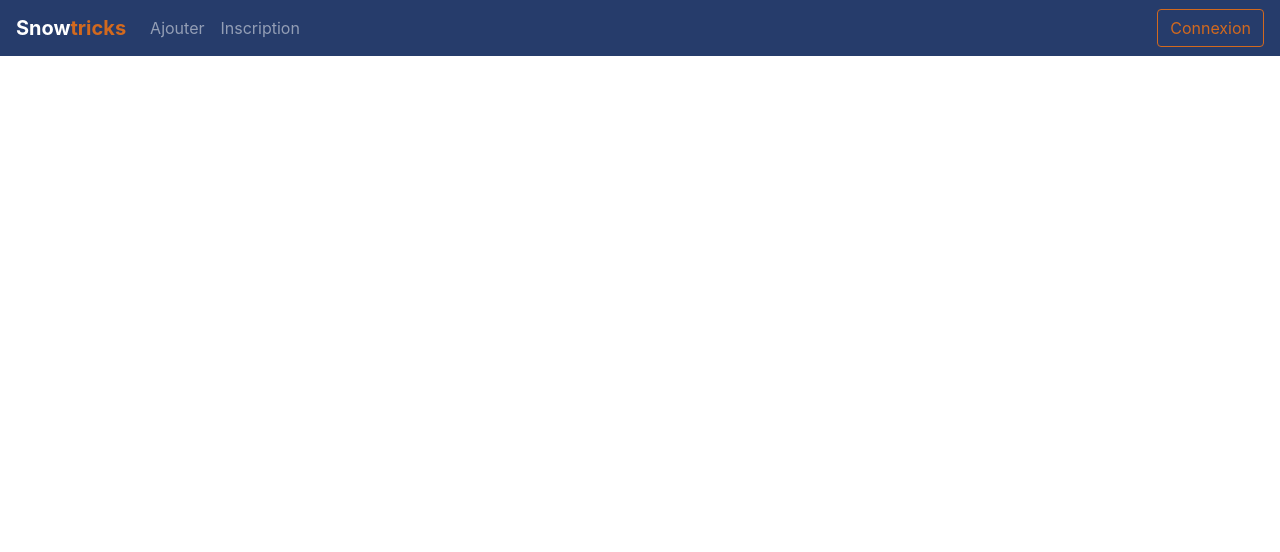
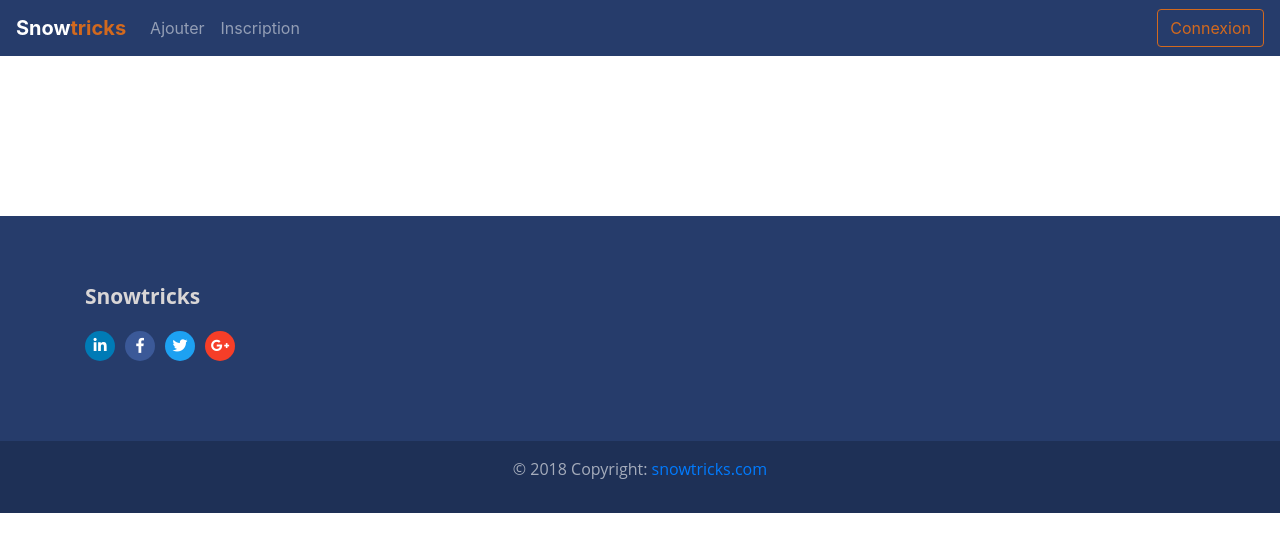
Before and after one commit to ludovicjj/p6-snowtricks, a Symfony app: template templates/base.html.twig in a window 1280 px wide. Shown: the top 552 px of the page. Run offline with Twig, Linux system fonts and the light colour scheme; the template is opened without the code that fills it, so the values that code supplies are empty; some libraries are stand-ins or nearby versions.

Commit message:
Footer with CSS

```diff
--- a/public/css/main.css
+++ b/public/css/main.css
@@ -58,3 +58,57 @@
     bottom: 0;
     left: 37%;
 }
+
+/* Footer */
+footer {
+    background-color:#263c6b;
+    min-height:150px;
+    font-family: 'Open Sans', sans-serif;
+    margin-top: 10em;
+    padding-top: 20px;
+}
+footer .footer_copyright {
+    margin-top: 5em;
+    min-height:40px;
+    background-color:rgba(0,0,0,.2);
+    color: rgba(255,255,255,.6);
+}
+footer .footer_title {
+    font-size:21px;
+    font-weight:700;
+    color:#d9d6d6;
+    margin-bottom:22px;
+}
+footer ul, footer li{
+    padding:0;
+    margin:0;
+}
+footer li{
+    list-style-type:none;
+}
+footer .footer_social .footer_social_icon {
+    width: 30px;
+    height: 30px;
+    font-size: 15px;
+    background-color: blue;
+    color: #fff;
+    text-align: center;
+    margin-right: 10px;
+    padding-top: 7px;
+    border-radius: 50%;
+}
+footer .footer_social li{
+    float:left;
+}
+footer .footer_social .linked-in{
+    background-color:#007bb6;
+}
+footer .footer_social .facebook{
+    background-color:#3b5998;
+}
+footer .footer_social .twitter{
+    background-color:#1da1f2;
+}
+footer .footer_social .google{
+    background-color:#f63e28;
+}
--- a/templates/base.html.twig
+++ b/templates/base.html.twig
@@ -16,6 +16,8 @@
         {% include 'layout/navbar.html.twig' %}
         {% block cover %}{% endblock %}
         {% block body %}{% endblock %}
+        {# Footer #}
+        {{ include('layout/footer.html.twig') }}
 
         {# JQuery #}
         <script src="{{ asset('library/jquery.min.js') }}"></script>
--- /dev/null
+++ b/templates/layout/footer.html.twig
@@ -0,0 +1,24 @@
+<footer>
+    <div class="container mt-5">
+
+        <div class="row">
+            <div class="col-12">
+                <h6 class="footer_title">Snowtricks</h6>
+                <ul class="footer_social">
+                    <li><i class="fab fa-linkedin-in footer_social_icon linked-in" aria-hidden="true"></i></li>
+                    <li><i class="fab fa-facebook-f footer_social_icon facebook" aria-hidden="true"></i></li>
+                    <li><i class="fab fa-twitter footer_social_icon twitter" aria-hidden="true"></i></li>
+                    <li><i class="fab fa-google-plus-g footer_social_icon google" aria-hidden="true"></i></li>
+                </ul>
+            </div>
+        </div>
+    </div>
+
+    <div class="footer_copyright text-center py-3">
+        <p>
+            © 2018 Copyright:
+            <a href="https://mdbootstrap.com/education/bootstrap/"> snowtricks.com</a>
+        </p>
+    </div>
+
+</footer>
```
